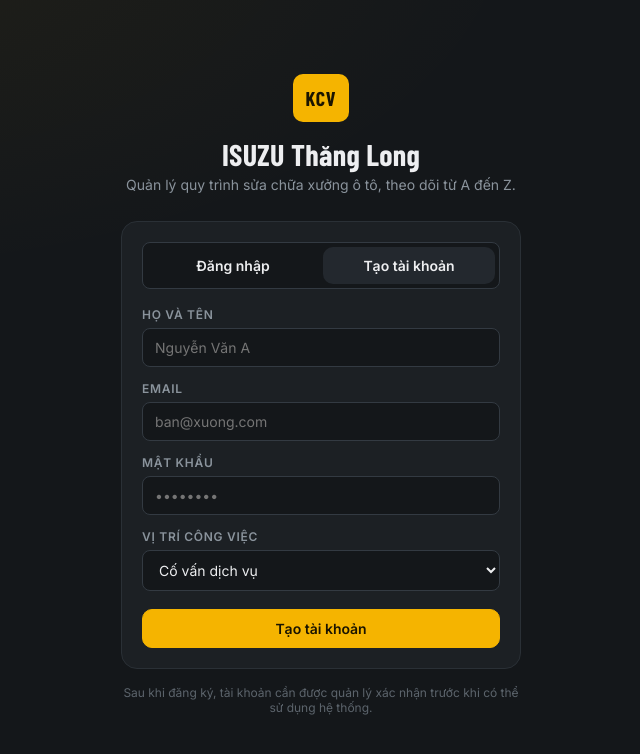
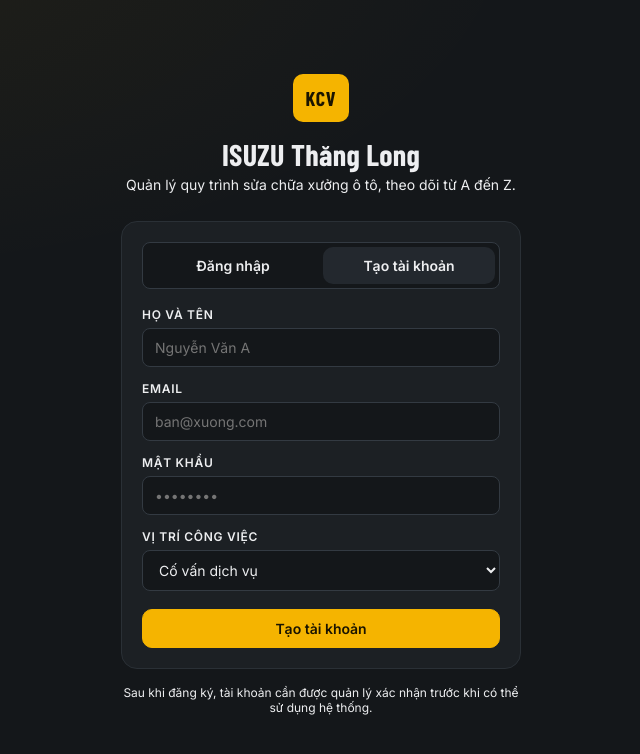
Before and after one commit to tangcongsang28092002/kcvthanglong1, a React (Vite) app in the folder wrenchline-app/: page / in a window 1280 px wide. Both pictures are taken after a click on the button "Tạo tài khoản". Shown: the top 754 px of the page, without its empty margins (319-959 px from the left). Built offline with nearby package versions, Linux system fonts and the light colour scheme; a web font is replaced by a local one.

Commit message:
đổi màu chữ thêm role khách hàng

```diff
--- a/wrenchline-app/src/index.css
+++ b/wrenchline-app/src/index.css
@@ -6,9 +6,13 @@
   --surface-raised: #23282e;
   --border: #333a42;
   --border-soft: #2a3036;
+  --border-strong: #5c646c;
   --text: #edeef0;
-  --text-muted: #8a939c;
-  --text-dim: #5c646c;
+  /* All body text now renders white per request — kept as separate tokens
+     (rather than deleting them) so a future design pass can reintroduce
+     a muted tone without touching every component. */
+  --text-muted: #edeef0;
+  --text-dim: #edeef0;
 
   --accent: #f5b400;
   --accent-ink: #1a1400;
@@ -207,7 +211,7 @@
   cursor: pointer;
   transition: border-color 0.15s ease, transform 0.1s ease, background 0.15s ease;
 }
-.btn:hover { border-color: var(--text-dim); }
+.btn:hover { border-color: var(--border-strong); }
 .btn:active { transform: translateY(1px); }
 .btn:disabled { opacity: 0.5; cursor: not-allowed; }
 
@@ -661,7 +665,7 @@
 .col-filter-list { overflow-y: auto; flex: 1; }
 .col-filter-empty { color: var(--text-muted); font-size: 12px; padding: 6px 4px; }
 .col-filter-clear { margin-top: 6px; border: 1px solid var(--border); background: transparent; color: var(--text-muted); border-radius: 6px; padding: 6px; font-size: 12px; cursor: pointer; }
-.col-filter-clear:hover { color: var(--text); border-color: var(--text-dim); }
+.col-filter-clear:hover { color: var(--text); border-color: var(--border-strong); }
 .paint-date-highlight { display: inline-flex; align-items: center; padding: 4px 8px; border-radius: 7px; background: var(--accent-soft); color: var(--accent); font-family: var(--font-mono); font-weight: 800; white-space: nowrap; }
 .paint-frame-highlight { display: inline-flex; align-items: center; padding: 4px 8px; border-radius: 7px; background: rgba(255,255,255,.08); color: var(--text); border: 1px solid var(--accent); font-family: var(--font-mono); font-size: 12px; font-weight: 800; letter-spacing: .04em; white-space: nowrap; }
 @media (max-width: 600px) { .paint-summary-grid { grid-template-columns: repeat(2, minmax(0, 1fr)); } .paint-order-edit-fields { grid-template-columns: 1fr; } }
--- a/wrenchline-app/src/pages/LoginPage.jsx
+++ b/wrenchline-app/src/pages/LoginPage.jsx
@@ -92,22 +92,22 @@
           <form onSubmit={handleSubmit}>
             {mode === 'signup' && (
               <div className="field">
-                <label>Họ và tên</label>
-                <input value={fullName} onChange={e => setFullName(e.target.value)} required placeholder="Nguyễn Văn A" />
+                <label htmlFor="full_name">Họ và tên</label>
+                <input id="full_name" name="full_name" autoComplete="name" value={fullName} onChange={e => setFullName(e.target.value)} required placeholder="Nguyễn Văn A" />
               </div>
             )}
             <div className="field">
-              <label>Email</label>
-              <input type="email" value={email} onChange={e => setEmail(e.target.value)} required placeholder="ban@xuong.com" />
+              <label htmlFor="email">Email</label>
+              <input id="email" name="email" type="email" autoComplete="email" value={email} onChange={e => setEmail(e.target.value)} required placeholder="ban@xuong.com" />
             </div>
             <div className="field">
-              <label>Mật khẩu</label>
-              <input type="password" value={password} onChange={e => setPassword(e.target.value)} required minLength={6} placeholder="••••••••" />
+              <label htmlFor="password">Mật khẩu</label>
+              <input id="password" name="password" type="password" autoComplete={mode === 'signup' ? 'new-password' : 'current-password'} value={password} onChange={e => setPassword(e.target.value)} required minLength={6} placeholder="••••••••" />
             </div>
             {mode === 'signup' && (
               <div className="field">
-                <label>Vị trí công việc</label>
-                <select value={role} onChange={e => setRole(e.target.value)}>
+                <label htmlFor="role">Vị trí công việc</label>
+                <select id="role" name="role" value={role} onChange={e => setRole(e.target.value)}>
                   {SIGNUP_ROLES.map(r => <option key={r.value} value={r.value}>{r.label}</option>)}
                 </select>
               </div>
```
